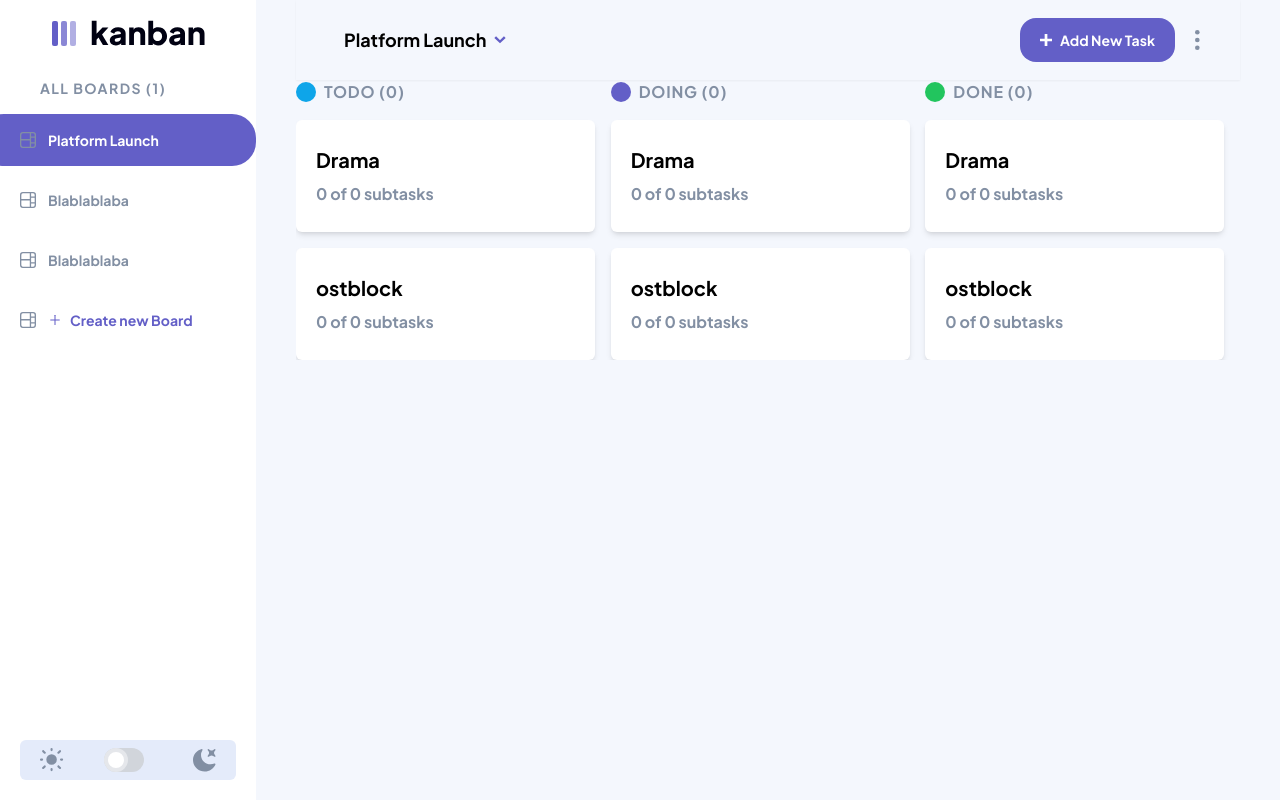
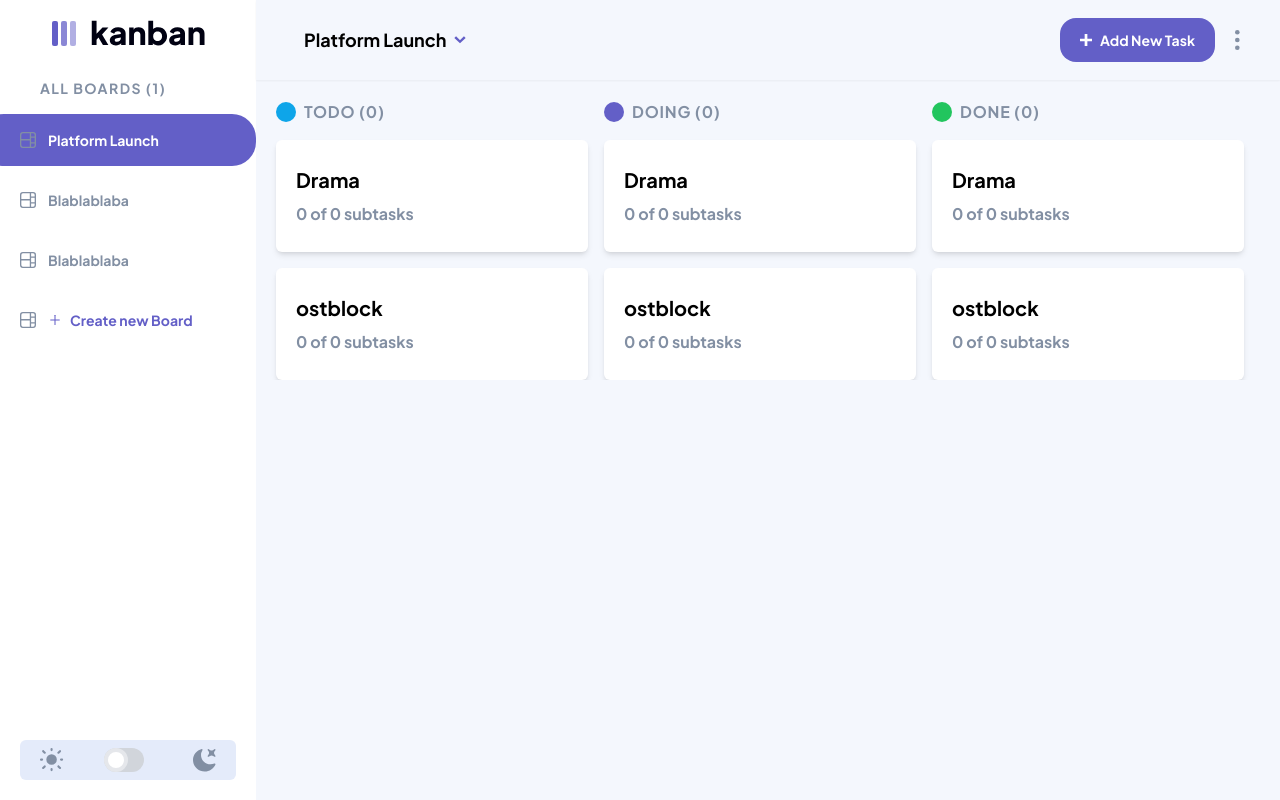
Before and after one commit to danielgen01/kanbanboard-frontend, a React (Vite) app: page / in a window 1280 px wide. Built offline with nearby package versions, Linux system fonts and the light colour scheme.

Commit message:
remove px

```diff
--- a/src/components/MainLayout/Board.tsx
+++ b/src/components/MainLayout/Board.tsx
@@ -7,10 +7,10 @@ import Navbar from "../Navbar"
 const Board = () => {
   return (
     <>
-      <main className="dark:bg-dark-black bg-dark-white min-h-screen  md:px-5 lg:px-10 col-span-4">
+      <main className="dark:bg-dark-black bg-dark-white min-h-screen  col-span-4">
         <Navbar />
 
-        <section className="columns grid md:grid-cols-3 overflow-x-scroll md:overflow-x-hidden ">
+        <section className="columns grid md:grid-cols-3 overflow-x-scroll md:overflow-x-hidden px-5 mt-5">
           {/* First grid item */}
           <TodoItemsColumn />
           {/* Second grid item */}
```
